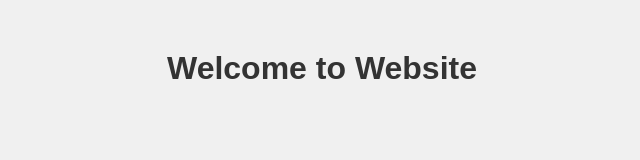
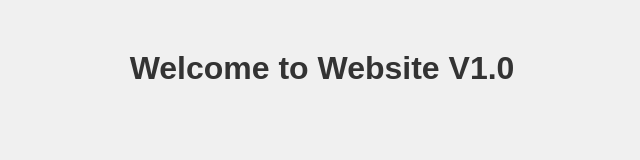
Before and after one commit to lingeshv520/bank-app, a plain HTML site: page index.html in a window 1280 px wide. Shown: the whole page, without its empty margins (318-958 px from the left). Drawn offline with Linux system fonts and the light colour scheme.

Commit message:
Update index.html

```diff
--- a/index.html
+++ b/index.html
@@ -17,6 +17,6 @@
     </style>
 </head>
 <body>
-    <h1>Welcome to Website</h1>
+    <h1>Welcome to Website V1.0</h1>
 </body>
 </html>
```
